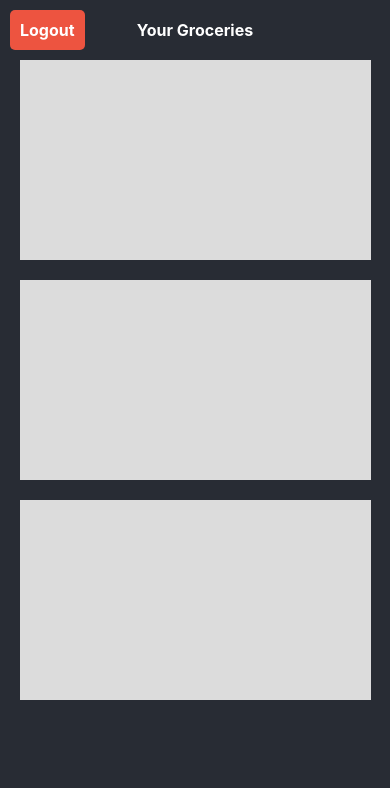
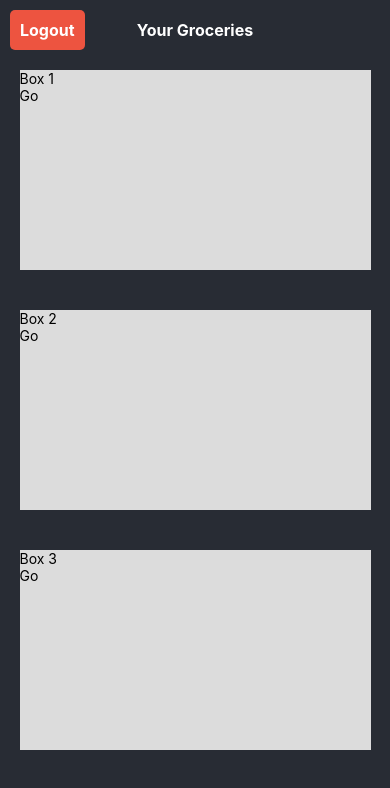
Before and after one commit to tmgross/groceryPlanner, a React Native app: screen /Home in a window 390 px wide. Shown: the top 788 px of the page. Built offline with nearby package versions, Linux system fonts and the light colour scheme.

Commit message:
Created new pages for each box on the homepage to lead to

```diff
--- a/App.jsx
+++ b/App.jsx
@@ -3,6 +3,9 @@ import { NavigationContainer } from '@react-navigation/native';
 import { createStackNavigator } from '@react-navigation/stack';
 import HomeScreen from './homepage';
 import LoginScreen from './login';
+import InventoryScreen from './inventory'
+import RecipeScreen from './recipes'
+import PlannerScreen from './planner'
 
 const Stack = createStackNavigator();
 
@@ -14,6 +17,9 @@ function App() {
         screenOptions={{ headerShown: false }}>
         <Stack.Screen name="Home" component={HomeScreen} />
         <Stack.Screen name="Login" component={LoginScreen} />
+        <Stack.Screen name="Inventory" component={InventoryScreen} />
+        <Stack.Screen name="Recipes" component={RecipeScreen} />
+        <Stack.Screen name="Planner" component={PlannerScreen} />
       </Stack.Navigator>
     </NavigationContainer>
   );
--- a/homepage.js
+++ b/homepage.js
@@ -11,15 +11,41 @@ function HomeScreen() {
     navigation.navigate('Login');
   };
 
+  const handleBoxPress = boxNumber => {
+    // Replace 'YourOtherPage' with the name of the page you want to navigate to
+    navigation.navigate('YourOtherPage', { boxNumber });
+  };
+
   return (
     <ScrollView contentContainerStyle={styles.homePageScrn}>
       <TouchableOpacity onPress={handleLogout} style={styles.logoutBtn}>
         <Text style={styles.logoutBtnTxt}>Logout</Text>
       </TouchableOpacity>
       <Text style={styles.home}>Your Groceries</Text>
-      <View style={styles.box}></View>
-      <View style={styles.box}></View>
-      <View style={styles.box}></View>
+      <View style={styles.box}>
+        <Text style={styles.boxText}>Box 1</Text>
+        <TouchableOpacity
+          onPress={() => handleBoxPress(1)}
+          style={styles.boxButton}>
+          <Text style={styles.boxButtonText}>Go</Text>
+        </TouchableOpacity>
+      </View>
+      <View style={styles.box}>
+        <Text style={styles.boxText}>Box 2</Text>
+        <TouchableOpacity
+          onPress={() => handleBoxPress(2)}
+          style={styles.boxButton}>
+          <Text style={styles.boxButtonText}>Go</Text>
+        </TouchableOpacity>
+      </View>
+      <View style={styles.box}>
+        <Text style={styles.boxText}>Box 3</Text>
+        <TouchableOpacity
+          onPress={() => handleBoxPress(3)}
+          style={styles.boxButton}>
+          <Text style={styles.boxButtonText}>Go</Text>
+        </TouchableOpacity>
+      </View>
     </ScrollView>
   );
 }
--- /dev/null
+++ b/inventory.js
@@ -0,0 +1,27 @@
+import React from 'react';
+import { ScrollView, View, Text, TouchableOpacity } from 'react-native';
+import { styles } from './styles';
+import { useNavigation } from '@react-navigation/native';
+
+function InventoryScreen() {
+  const navigation = useNavigation();
+
+  const handleLogout = () => {
+    // Navigate to the "Login" screen
+    navigation.navigate('Login');
+  };
+
+  return (
+    <ScrollView contentContainerStyle={styles.homePageScrn}>
+      <TouchableOpacity onPress={handleLogout} style={styles.logoutBtn}>
+        <Text style={styles.logoutBtnTxt}>Logout</Text>
+      </TouchableOpacity>
+      <Text style={styles.home}>Inventory</Text>
+      <View style={styles.box}></View>
+      <View style={styles.box}></View>
+      <View style={styles.box}></View>
+    </ScrollView>
+  );
+}
+
+export default InventoryScreen;
--- /dev/null
+++ b/planner.js
@@ -0,0 +1,27 @@
+import React from 'react';
+import { ScrollView, View, Text, TouchableOpacity } from 'react-native';
+import { styles } from './styles';
+import { useNavigation } from '@react-navigation/native';
+
+function PlannerScreen() {
+  const navigation = useNavigation();
+
+  const handleLogout = () => {
+    // Navigate to the "Login" screen
+    navigation.navigate('Login');
+  };
+
+  return (
+    <ScrollView contentContainerStyle={styles.homePageScrn}>
+      <TouchableOpacity onPress={handleLogout} style={styles.logoutBtn}>
+        <Text style={styles.logoutBtnTxt}>Logout</Text>
+      </TouchableOpacity>
+      <Text style={styles.home}>Planner</Text>
+      <View style={styles.box}></View>
+      <View style={styles.box}></View>
+      <View style={styles.box}></View>
+    </ScrollView>
+  );
+}
+
+export default PlannerScreen;
--- /dev/null
+++ b/recipes.js
@@ -0,0 +1,27 @@
+import React from 'react';
+import { ScrollView, View, Text, TouchableOpacity } from 'react-native';
+import { styles } from './styles';
+import { useNavigation } from '@react-navigation/native';
+
+function RecipeScreen() {
+  const navigation = useNavigation();
+
+  const handleLogout = () => {
+    // Navigate to the "Login" screen
+    navigation.navigate('Login');
+  };
+
+  return (
+    <ScrollView contentContainerStyle={styles.homePageScrn}>
+      <TouchableOpacity onPress={handleLogout} style={styles.logoutBtn}>
+        <Text style={styles.logoutBtnTxt}>Logout</Text>
+      </TouchableOpacity>
+      <Text style={styles.home}>Recipes</Text>
+      <View style={styles.box}></View>
+      <View style={styles.box}></View>
+      <View style={styles.box}></View>
+    </ScrollView>
+  );
+}
+
+export default RecipeScreen;
--- a/styles.js
+++ b/styles.js
@@ -28,7 +28,7 @@ export const styles = StyleSheet.create({
     width: '90%',
     height: 200,
     backgroundColor: '#dcdcdc',
-    marginVertical: 10,
+    marginVertical: 20,
   },
   title: {
     color: 'white',
```
